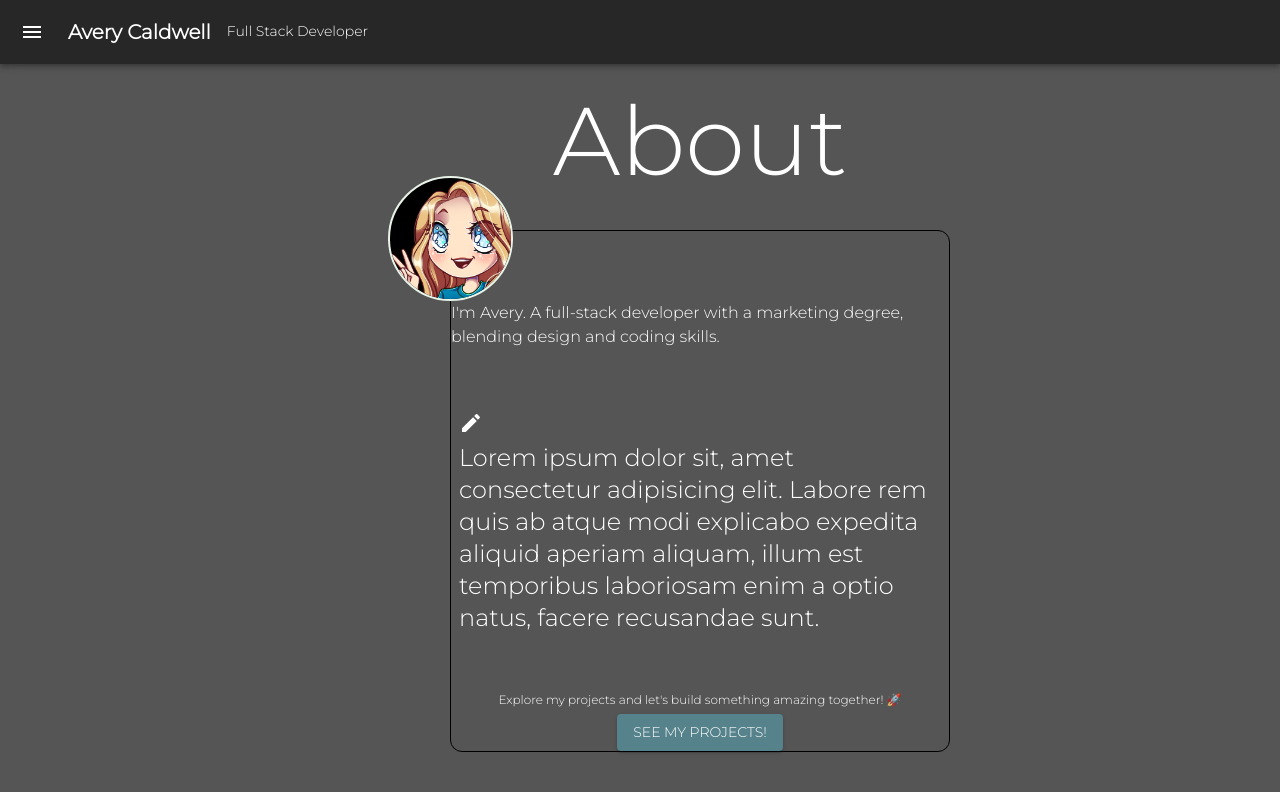
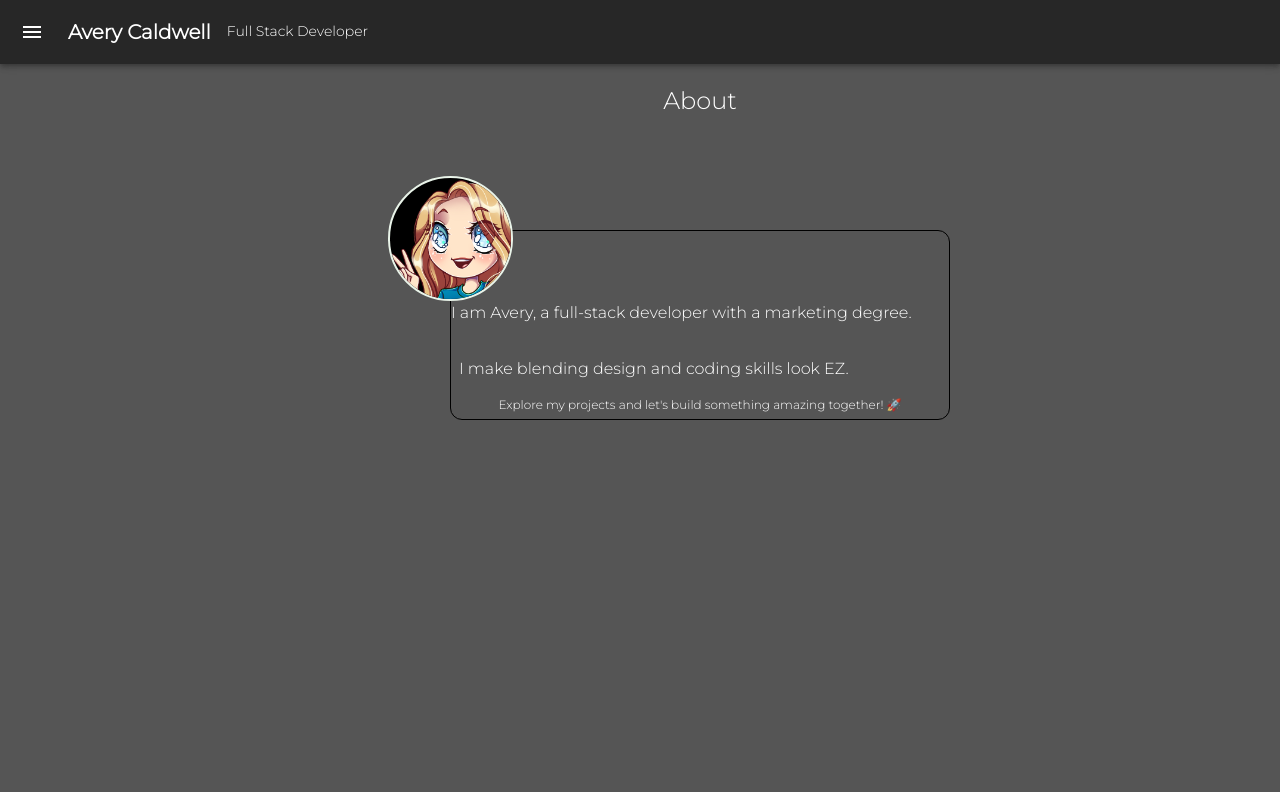
Before and after one commit to AveryCaldwell/storyboard-portfolio, a React (Vite) app: page / in a window 1280 px wide. Both pictures are taken after a click on the picture "Aves Logo". Shown: the top 792 px of the page. Built offline with nearby package versions, Linux system fonts and the light colour scheme.

Commit message:
created Card component

```diff
--- a/src/components/About.jsx
+++ b/src/components/About.jsx
@@ -1,7 +1,8 @@
 import * as React from 'react';
 import * as Material from '@mui/material';
+import { Card } from './Card';
 // import * as Icons from '@mui/icons-material';
-import CreateIcon from '@mui/icons-material/Create';
+// import CreateIcon from '@mui/icons-material/Create';
 // MUI theme
 import { ThemeProvider } from '@mui/material/styles';
 import theme from '../theme';
@@ -12,7 +13,7 @@ import avesEmote from '../assets/aves_peace.png';
 //  Function to render About component
 function About(props) {
     const handleClick = () => {
-        console.log('handler');
+        console.log('About handler');
         props.setCurrentPage('Projects');
     };
     // Media query for sizing
@@ -22,7 +23,8 @@ function About(props) {
         <React.Fragment>
             {props.currentPage === 'About' && (
                 <ThemeProvider theme={theme}>
-                    <Material.Box className='aboutBox' sx={boxStyle}>
+                    <Card />
+                    {/* <Material.Box className='aboutBox' sx={boxStyle}>
                         <Material.Typography
                             variant='h1'
                             component='h2'
@@ -85,7 +87,6 @@ function About(props) {
                                 </Material.Grid>
                                 <br />
                                 <Material.Grid item m>
-                                    {/* FIXME do a .map to cycle through the list of items? */}
                                     <CreateIcon></CreateIcon>
                                     <Material.Typography
                                         variant='h5'
@@ -100,19 +101,20 @@ function About(props) {
                                     </Material.Typography>
                                 </Material.Grid>
                                 <Material.Grid item m></Material.Grid>
-                            </Material.Grid>
+                            </Material.Grid> */}
                     <Material.Typography variant='caption' gutterBottom>
-                                Explore my projects and let's build something
-                                amazing together! 🚀
+                        Explore my projects and let's build something amazing
+                        together! 🚀
                     </Material.Typography>
+                    //
                     <Material.Button
                         onClick={() => handleClick()}
                         variant='contained'
                     >
                         See my projects!
                     </Material.Button>
-                        </Material.Box>
-                    </Material.Box>
+                    {/* </Material.Box> */}
+                    {/* </Material.Box> */}
                 </ThemeProvider>
             )}
         </React.Fragment>
--- a/src/components/Card.jsx
+++ b/src/components/Card.jsx
@@ -0,0 +1,103 @@
+import * as React from 'react';
+import * as Material from '@mui/material';
+import avesEmote from '../assets/aves_peace.png';
+// MUI theme
+import { boxStyle } from './Styles';
+
+export function Card(props) {
+    // Array of About card content
+    const aboutData = [
+        {
+            title: 'About',
+            image: avesEmote,
+            subtitle:
+                'I am Avery, a full-stack developer with a marketing degree.',
+            description: ' I make blending design and coding skills look EZ.',
+        },
+    ];
+    const aboutCardData = aboutData[0]; // Extracting the first item as an example
+    const { image, title, description } = aboutData;
+    return (
+        <Material.Box className='aboutBox' sx={boxStyle}>
+            <Material.CardHeader
+                title={aboutCardData.title || title}
+                className='cardTitle'
+                variant='h1'
+                component='h2'
+                sx={{
+                    padding: '5px',
+                    margin: '0',
+                    textAlign: 'center',
+                    position: 'absolute',
+                }}
+            >
+                {aboutCardData.title || title}
+            </Material.CardHeader>
+            <br />
+            <Material.Box
+                className='cardContent'
+                sx={{
+                    //   position: 'fixed',
+                    display: 'flex',
+                    border: '1px solid black',
+                    borderRadius: '12px',
+                    alignItems: 'center',
+                    flexDirection: 'column',
+                    marginTop: '150px',
+                    //   width: "780px",
+                    width: '500px',
+                }}
+            >
+                <img
+                    src={aboutCardData.image || image}
+                    style={{
+                        height: '125px',
+                        width: '125px',
+                        borderRadius: '300px',
+                        border: '2px solid #e9f4e9',
+                        boxShadow: 5,
+                        cursor: 'pointer',
+                        position: 'sticky',
+                        // FIXME: theming
+                        backgroundColor: 'black',
+                        marginRight: '500px',
+                        marginTop: '-55px',
+                    }}
+                    alt='Aves Emote'
+                />
+
+                <Material.Grid container spacing={3}>
+                    <Material.Grid item>
+                        <Material.Typography
+                            variant='subtitle'
+                            gutterBottom
+                            className='cardSubtitle'
+                            description={aboutCardData.subtitle || subtitle}
+                        >
+                            {aboutCardData.subtitle || subtitle}
+                        </Material.Typography>
+                    </Material.Grid>
+                    <br />
+                    <Material.Grid item m>
+                        <Material.Typography
+                            variant='body1'
+                            gutterBottom
+                            className='cardDescription'
+                            description={
+                                aboutCardData.description || description
+                            }
+                        >
+                            {aboutCardData.description || description}
+                        </Material.Typography>
+                    </Material.Grid>
+                </Material.Grid>
+                <Material.Typography variant='caption' gutterBottom>
+                    Explore my projects and let's build something amazing
+                    together! 🚀
+                </Material.Typography>
+            </Material.Box>
+        </Material.Box>
+    );
+}
+
+export default Card;
--- a/src/components/Landing.jsx
+++ b/src/components/Landing.jsx
@@ -9,22 +9,14 @@ import { boxStyle } from './Styles';
 function Landing(props) {
     // function that handles the on click event of the button and renders About component
     const handleClick = () => {
-        console.log('handler');
+        console.log('Landing handler');
         props.setCurrentPage('About');
     };
 
     // ========================STYLING============================
     const mediaSize = Material.useMediaQuery('(min-width:900px)');
-    const mediaSmall = Material.useMediaQuery('(min-width:600px)');
-    // const boxStyle = [
-    //   {
-    //     width: "calc(100% - 200px)",
-    //     display: "flex",
-    //     justifyContent: "center",
-    //     marginLeft: "auto",
-    //     marginRight: "auto",
-    //   },
-    // ];
+    // const mediaSmall = Material.useMediaQuery('(min-width:600px)');
+
     const cardStyle = [
         {
             display: mediaSize ? 'flex' : 'block',
--- a/src/components/Projects.jsx
+++ b/src/components/Projects.jsx
@@ -32,31 +32,7 @@ function Projects(props) {
         props.setCurrentPage('Skills');
     };
     const mediaSize = Material.useMediaQuery('(min-width:900px)');
-    const cardStyle = [
-        {
-            display: mediaSize ? 'flex' : 'block',
-            mt: '150px',
-            p: 5,
-            maxWidth: '900px',
-            minWidth: '400px',
-            flexWrap: 'no-wrap',
-            fontSize: '30px',
-            flexDirection: 'column',
-        },
-    ];
-    // const boxStyle = [
-    //     {
-    //         width: 'calc(100% - 120px)',
-    //         display: 'flex',
-    //         justifyContent: 'center',
-    //         marginLeft: '120px',
-    //         padding: 10,
-    //         position: 'absolute',
-    //         borderRadius: '12px',
-    //         minWidth: '400px',
-    //         maxWidth: '1200px',
-    //     },
-    // ];
+
     // Array of projects
     const projects = [
         {
```
Lines whose indentation alone changed are shown as unchanged.
